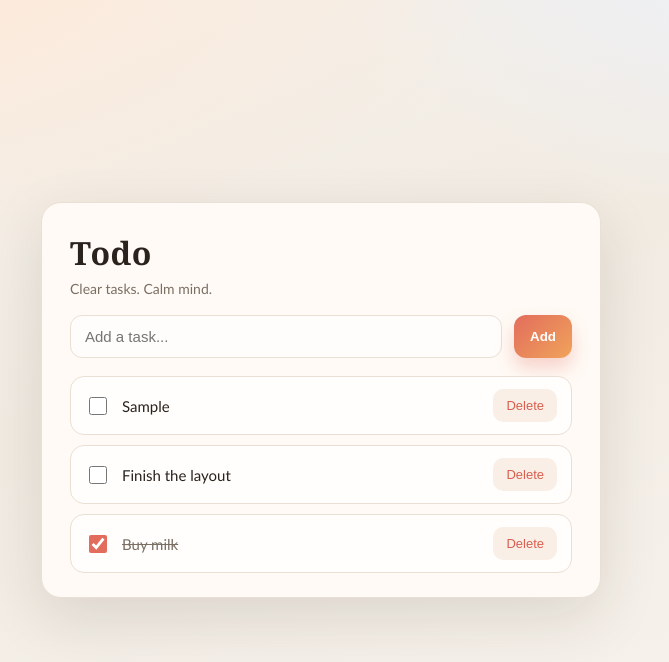
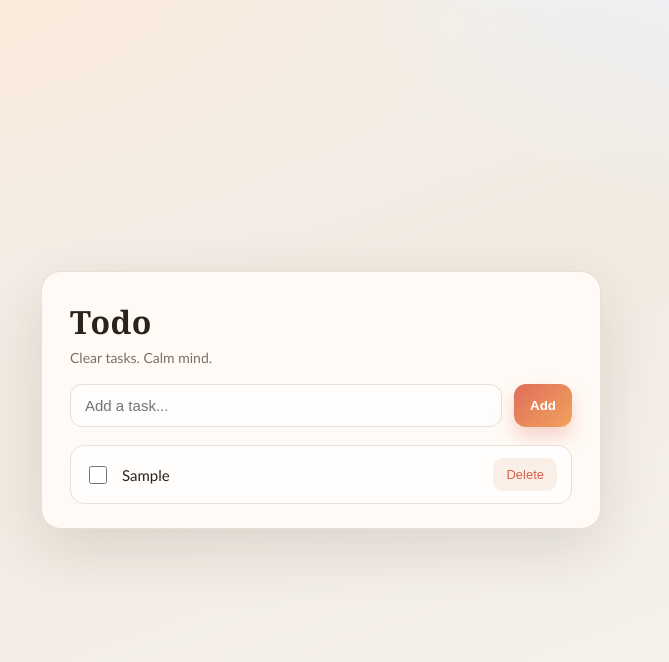
Before and after one commit to kata-front/ToDo-list, a React (Vite) app: page / in a window 1280 px wide. Both pictures are taken after typing "Sample" into the empty fields and a click on the button "Add". Shown: the top 662 px of the page, without its empty margins (319-988 px from the left). Built offline with nearby package versions, Linux system fonts and the light colour scheme.

Commit message:
Updating

```diff
--- a/src/app.tsx
+++ b/src/app.tsx
@@ -1,15 +1,12 @@
-import { useEffect, useState } from 'react'
+import { useEffect, useRef, useState } from 'react'
 import './App.css'
 import { type Task } from './utils/types'
 import { controlledTasks } from './utils/storageController'
+import { Todo } from './components/task'
 
 export default function App() {
-    const [input, setInput] = useState<string>('')
-    const [tasks, setTasks] = useState<Task[]>([])
-
-    useEffect(() => {
-        setTasks(controlledTasks.load())
-    }, [])
+    const inputRef = useRef<HTMLInputElement>(null)
+    const [tasks, setTasks] = useState<Task[]>(controlledTasks.load())
 
     useEffect(() => {
         controlledTasks.save(tasks)
@@ -17,17 +14,21 @@ export default function App() {
 
     const addTask = (task: Task): void => {
         setTasks(prev => [...prev, task])
-        setInput('')
     }
 
-    const updateTasks = (currentTask: Task): void => {
-        currentTask.done = !currentTask.done
+    const toggleTasks = (task: Task) => {
+        setTasks(prev =>
+            prev.map(t =>
+                t.id === task.id
+                    ? { ...t, done: !t.done }
+                    : t
+            )
+        )
     }
 
     const deleteTask = (task: Task): void => {
         setTasks(prev => prev.filter(t => t.id !== task.id))
     }
-
     return (
         <div className="todo-app">
             <header className="todo-header">
@@ -41,16 +42,18 @@ export default function App() {
                     type="text"
                     placeholder="Add a task..."
                     aria-label="Add a task"
-                    value={input}
-                    onChange={e => setInput(e.target.value)}
+                    ref={inputRef}
                 />
                 <button className="todo-add" type="button" onClick={() => {
-                    addTask({
-                        id: tasks.length,
-                        text: input,
-                        done: false,
-                        createdAt: new Date()
-                    })
+                    if (inputRef.current && inputRef.current.value) {
+                        addTask({
+                            id: Date.now(),
+                            text: inputRef.current.value,
+                            done: false,
+                            createdAt: new Date().toDateString()
+                        })
+                        inputRef.current.value = ''
+                    }
                 }}>
                     Add
                 </button>
@@ -58,41 +61,16 @@ export default function App() {
 
             <ul className="todo-list">
                 {tasks.map(task => (
-                    <li className="todo-item" key={task.id}>
-                        <label className="todo-main">
-                            <input
-                                className="todo-check"
-                                type="checkbox"
-                                onChange={() => {
-                                    updateTasks(task)
-                                }} />
-                            <span className={task.done ? 'todo-text is-done' : 'todo-text'}>{task.text}</span>
-                        </label>
-                        <button className="todo-delete" type="button" onClick={() => {
-                            deleteTask(task)
-                        }}>
-                            Delete
-                        </button>
-                    </li>
+                    <Todo
+                        key={task.id}
+                        task={task}
+                        taskMutable={{
+                            add: addTask,
+                            toggle: toggleTasks,
+                            delete: deleteTask
+                        }}
+                    />
                 ))}
-                <li className="todo-item">
-                    <label className="todo-main">
-                        <input className="todo-check" type="checkbox" />
-                        <span className="todo-text">Finish the layout</span>
-                    </label>
-                    <button className="todo-delete" type="button">
-                        Delete
-                    </button>
-                </li>
-                <li className="todo-item">
-                    <label className="todo-main">
-                        <input className="todo-check" type="checkbox" defaultChecked />
-                        <span className="todo-text is-done">Buy milk</span>
-                    </label>
-                    <button className="todo-delete" type="button">
-                        Delete
-                    </button>
-                </li>
             </ul>
         </div>
     )
--- /dev/null
+++ b/src/components/task.tsx
@@ -0,0 +1,22 @@
+import type { FC } from "react";
+import type { PropsForTaskComponent } from "../utils/types";
+
+export const Todo: FC<PropsForTaskComponent> = ({ task, taskMutable}) => {
+    return <li className="todo-item">
+        <label className="todo-main">
+            <input
+                className="todo-check"
+                type="checkbox"
+                checked={task.done}
+                onChange={() => {
+                    taskMutable.toggle(task)
+                }} />
+            <span className={task.done ? 'todo-text is-done' : 'todo-text'}>{task.text}</span>
+        </label>
+        <button className="todo-delete" type="button" onClick={() => {
+            taskMutable.delete(task)
+        }}>
+            Delete
+        </button>
+    </li>
+}
```
Also changed, not shown: src/utils/types.ts (+10 -1 lines).
